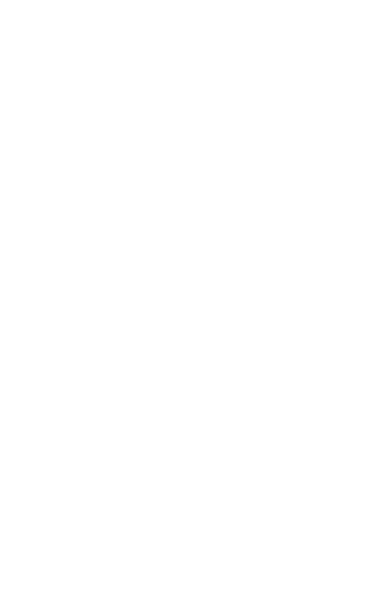
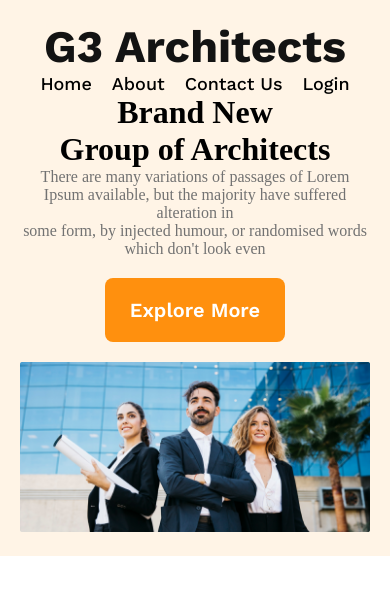
Before and after one commit to Forhad5194/Architecture, a plain HTML site: page index.html in a window 390 px wide. Drawn offline with nearby package versions, Linux system fonts and the light colour scheme.

Commit message:
done logo nav and banner with responsive on mobile and tablet

```diff
--- a/Assets/style/style.css
+++ b/Assets/style/style.css
@@ -4,6 +4,83 @@
     padding: 0;
 }
 /* common css  End  */
-/* logo and nav css part start  */
+/* logo and nav and banner css part start  */
+header{
+    background-color: rgba(255, 144, 14, 0.10);
+    padding: 50px 240px;
+}
+.nav-title{
+    font-family: 'Work Sans', sans-serif;
+    font-size: 45px;
+    font-weight: 700;
+    color:#131313 ;
 
-/* logo and nav css part  End   */
+}
+nav{
+    display: flex;
+    justify-content: space-between;
+    align-items: center;
+}
+nav > ul{
+    display: flex;
+    gap: 20px;
+}
+nav li {
+    list-style: none;
+    cursor: pointer;
+    text-align: center;
+    font-family: Work Sans;
+    font-size: 18px;
+    font-weight: 500;
+}
+.banner-info{
+    max-width:1400px;
+    text-align: center;
+    margin:0 auto;
+}
+.banner-title{
+    font-family: 'Work Sans', sans-serif;
+    font-size: 64px;
+    font-weight: 700;
+    color: #131313;
+}
+.ban-info{
+    font-size: 16px;
+    font-weight: 400;
+    color: #727272;
+    margin-bottom: 20px;
+}
+.ban-btn{
+    font-family: 'Work Sans', sans-serif;
+    color: #FFF;
+    font-size: 20px;
+    font-weight: 600;
+    padding: 20px 25px;
+    border: none;
+    cursor: pointer;
+    border-radius: 8px;
+    background: #FF900E
+}
+.ban-img{
+    width: 100%;
+    margin-top: 20px;
+}
+/* logo and nav and banner  css part  End   */
+/* logo and nav and banner  responsive start  */
+@media screen and (max-width:576px) {
+    header{
+        padding: 20px;
+    }
+    nav{
+        flex-direction: column;
+    }
+}
+@media screen and (min-width:576px) and (max-width:992px) {
+    header{
+        padding: 30px;
+    }
+    nav{
+        flex-direction: column;
+    }
+}
+/* logo and nav and banner  responsive  end   */
--- a/index.html
+++ b/index.html
@@ -4,6 +4,9 @@
     <meta charset="UTF-8">
     <meta name="viewport" content="width=device-width, initial-scale=1.0">
     <!-- google font link start  -->
+    <link rel="preconnect" href="https://fonts.googleapis.com">
+    <link rel="preconnect" href="https://fonts.gstatic.com" crossorigin>
+    <link href="https://fonts.googleapis.com/css2?family=Work+Sans:wght@100;200;300;400;500;600;700;800;900&display=swap" rel="stylesheet">
     <!-- google font link  End   -->
     <title>Architecture</title>
     <!-- css link part start  -->
@@ -11,11 +14,34 @@
     <!-- css link part  End   -->
 </head>
 <body>
-    <!-- logo and nav part start  -->
-    <header class="main">
+    <!-- logo and nav and banner  part start  -->
+    <header>
+        <nav>
+            <h3 class="nav-title">G3 Architects</h3>
+            <ul>
+                <li> <a href="#"></a> Home</li>
+                <li> <a href="#"></a> About</li>
+                <li> <a href="#"></a> Contact Us</li>
+                <li> <a href="#"></a> Login</li>
+            </ul>
+        </nav>
+        <div class="banner">
+            <div class="banner-info">
+                <h1 class="ban-title">Brand New <br> Group of Architects </h1>
+            <p class="ban-info">There are many variations of passages of Lorem Ipsum available, but the majority have suffered alteration in <br> some form, by injected humour, or randomised words which don't look even</p>
+            <button class="ban-btn">Explore More</button>
+            <img class="ban-img" src="./Assets/img/banner.png" alt="banner">
+            </div>
 
+        </div>
 
     </header>
-    <!-- logo and nav part  End   -->
+    <!-- logo and nav and banner  part  End   -->
+    <main>
+
+    </main>
+    <footer>
+
+    </footer>
 </body>
 </html>
```
